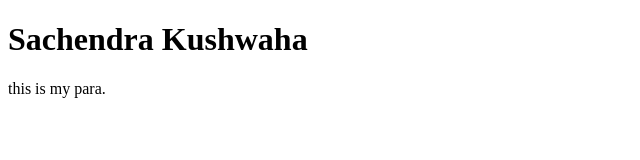
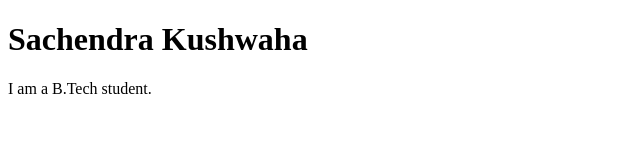
Before and after one commit to sachendrakushwaha/sachendra, a plain HTML site: page index.html in a window 1280 px wide. Shown: the full height of the page, 0-640 px from the left. Drawn offline with Linux system fonts and the light colour scheme.

Commit message:
html file changed

```diff
--- a/index.html
+++ b/index.html
@@ -8,7 +8,7 @@
 <body>
     <div class="header">
         <h1 class="heading">Sachendra Kushwaha</h1>
-        <p>this is my para.</p>
+        <p>I am a B.Tech student.</p>
     </div>
     <script src="javascript.js">
 
```
